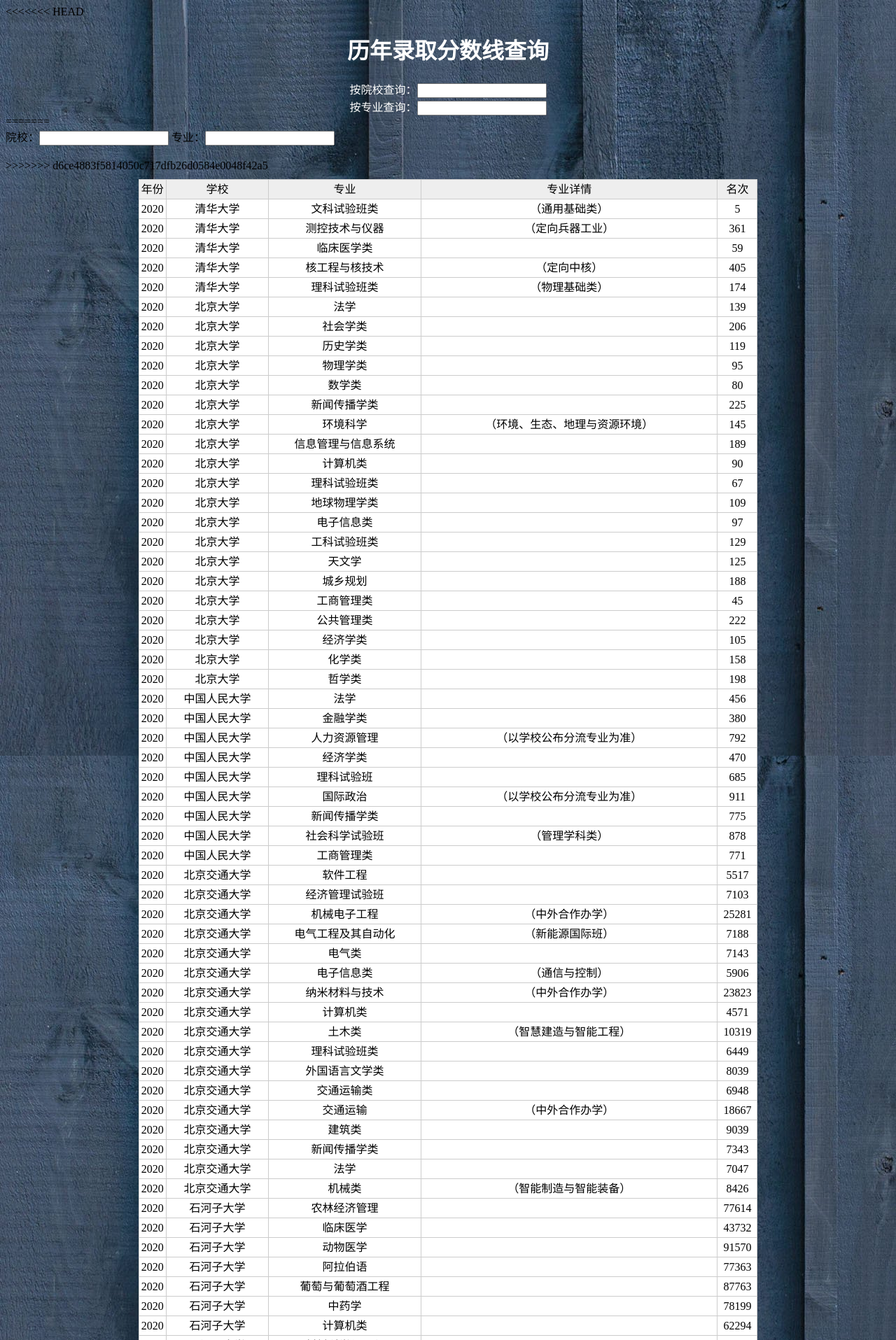
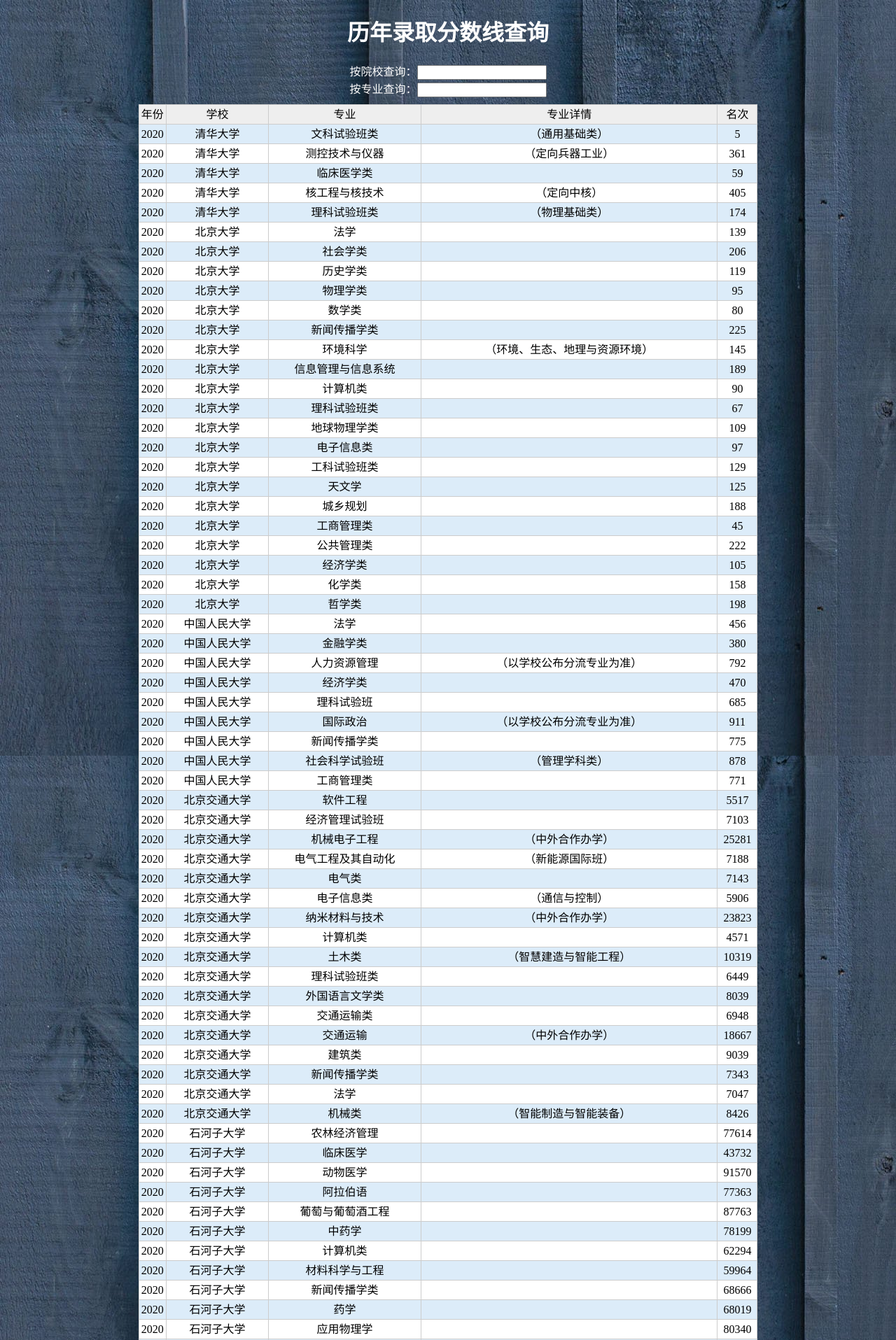
Before and after one commit to eshoyuan/GaokaoRecommend, a Django app: page /recommend/table.html/ in a window 1280 px wide. Shown: the top 1915 px of the page at 70% size. Run offline with Django 3.2, Linux system fonts and the light colour scheme; data comes from the database, SQL or seed files in the repository.

Commit message:
table.html可以不用再改了。除了美化

```diff
--- a/templates/recommend/table.html
+++ b/templates/recommend/table.html
@@ -56,19 +56,10 @@
     </style>
 </head>
 <body>
-<<<<<<< HEAD
-
 <h1 class="center" style="color: #FFFFFF; ">历年录取分数线查询</h1>
-<div class="center"><span style="color: #FFFFFF; ">按院校查询：</span><input name="key" type="text" id="key" onkeydown="onSearch(this,1)" value="" /></div>
-<div class="center"><span style="color: #FFFFFF; ">按专业查询：</span><input name="key" type="text" id="key" onkeydown="onSearch(this,2)" value=""/></div>
+<div class="center"><span style="color: #FFFFFF; ">按院校查询：</span><input name="key0" type="text" id="key0" onkeydown="onSearch()" value="" /></div>
+<div class="center"><span style="color: #FFFFFF; ">按专业查询：</span><input name="key1" type="text" id="key1" onkeydown="onSearch()" value=""/></div>
 <table id="store" class="table">
-=======
-<div >
-    <a>院校：</a><input name="key0" type="text" id="key0" onkeydown="onSearch()" value="" />
-    <a>专业：</a><input name="key1" type="text" id="key1" onkeydown="onSearch()" value="" />
-</div>
-<table id="store">
->>>>>>> d6ce4883f5814050c717dfb26d0584e0048f42a5
     <thead>
     <tr>
         <th>年份</th>
```
